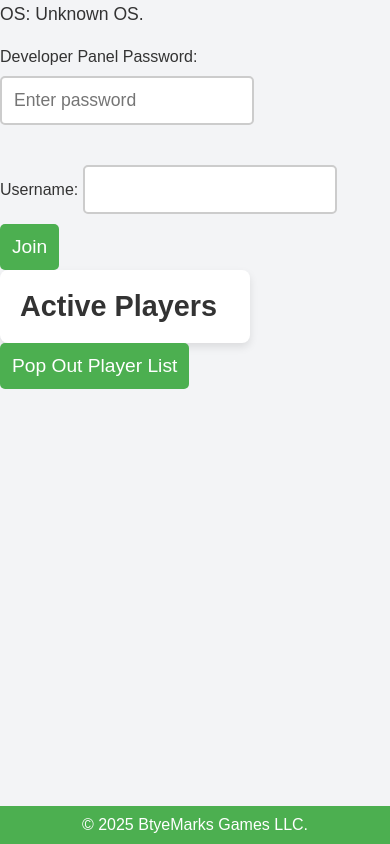
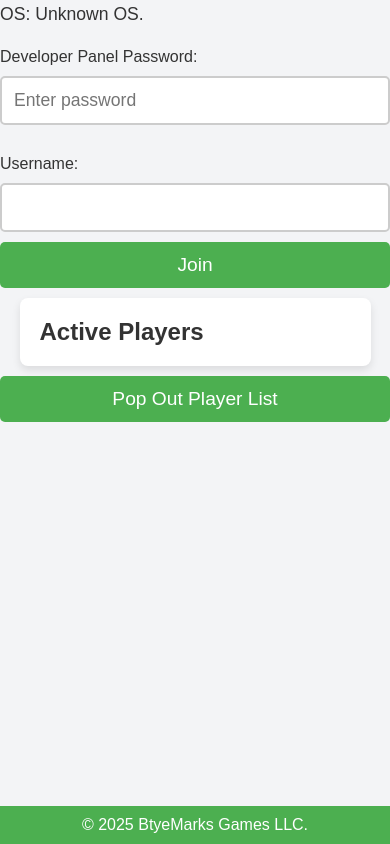
Before and after one commit to ByteMarksGamesLLC/supersigmaquizgamethatnobodywillfindtheurlof, a plain HTML site: page index.html in a window 390 px wide. Drawn offline with nearby package versions, Linux system fonts and the light colour scheme; no server answers.

Commit message:
Update styles.css

```diff
--- a/styles.css
+++ b/styles.css
@@ -10,7 +10,6 @@ p {
     color: #333;
     margin-bottom: 20px;
 }
-
 
 body {
     font-family: 'Arial', sans-serif;
@@ -35,17 +34,10 @@ main {
     align-items: center;
     height: 80vh;
     flex-wrap: wrap;
+    padding: 20px;
 }
 
-#players-list {
-    background-color: #fff;
-    padding: 20px;
-    border-radius: 8px;
-    box-shadow: 0 4px 8px rgba(0, 0, 0, 0.1);
-    width: 45%;
-    min-width: 250px;
-}
-
+#players-list,
 #join-form {
     background-color: #fff;
     padding: 20px;
@@ -53,6 +45,7 @@ main {
     box-shadow: 0 4px 8px rgba(0, 0, 0, 0.1);
     width: 45%;
     min-width: 250px;
+    margin: 10px;
 }
 
 h2, h3 {
@@ -74,7 +67,7 @@ li {
 }
 
 input {
-    width: auto;
+    width: 100%;
     padding: 12px;
     margin: 10px 0;
     border-radius: 5px;
@@ -90,7 +83,7 @@ input:focus {
 }
 
 button {
-    width: auto;
+    width: 100%;
     padding: 12px;
     background-color: #4CAF50;
     color: white;
@@ -119,3 +112,35 @@ footer {
 footer p {
     font-size: 1em;
 }
+
+/* Media Queries */
+@media (max-width: 768px) {
+    header {
+        padding: 15px;
+    }
+
+    h1 {
+        font-size: 2em;
+    }
+
+    main {
+        flex-direction: column;
+        height: auto;
+        justify-content: flex-start;
+    }
+
+    #players-list,
+    #join-form {
+        width: 90%;
+        margin: 10px auto;
+    }
+
+    h2, h3 {
+        font-size: 1.5em;
+    }
+
+    input,
+    button {
+        width: 100%;
+    }
+}
```
